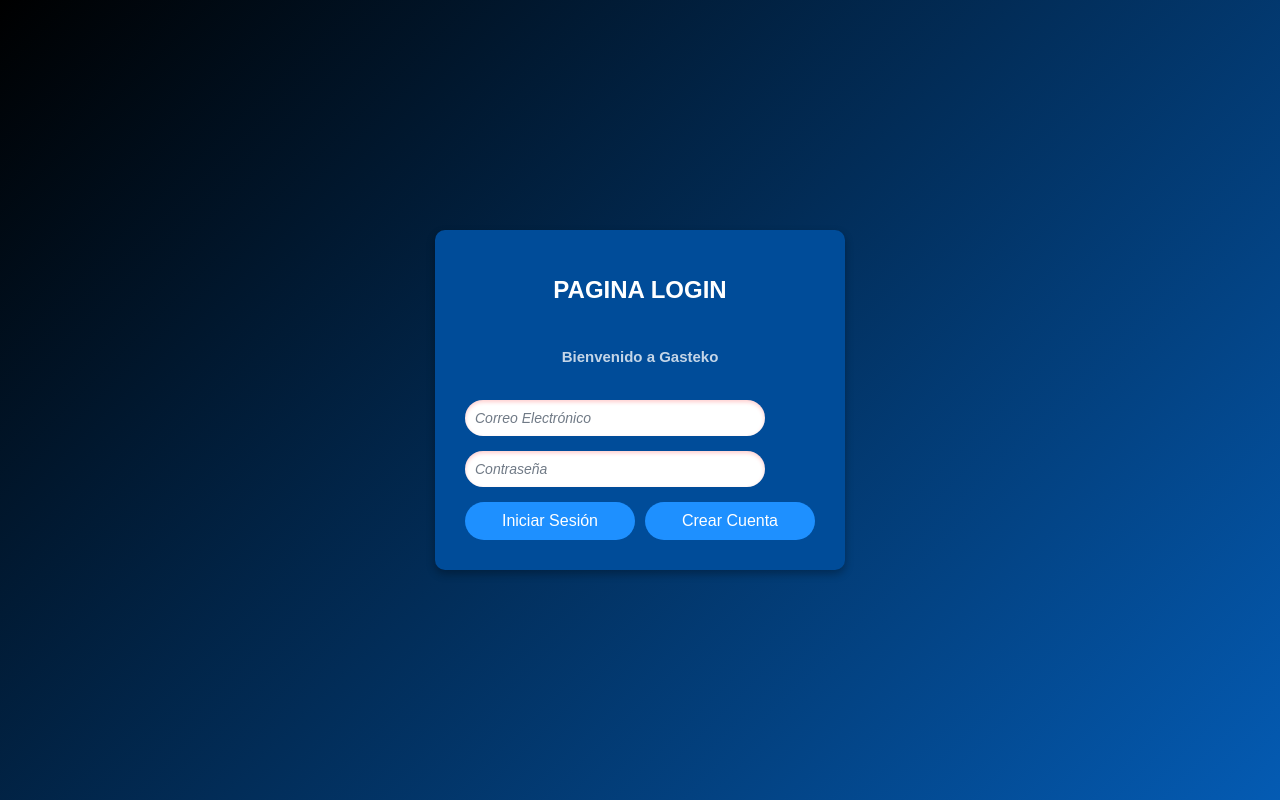
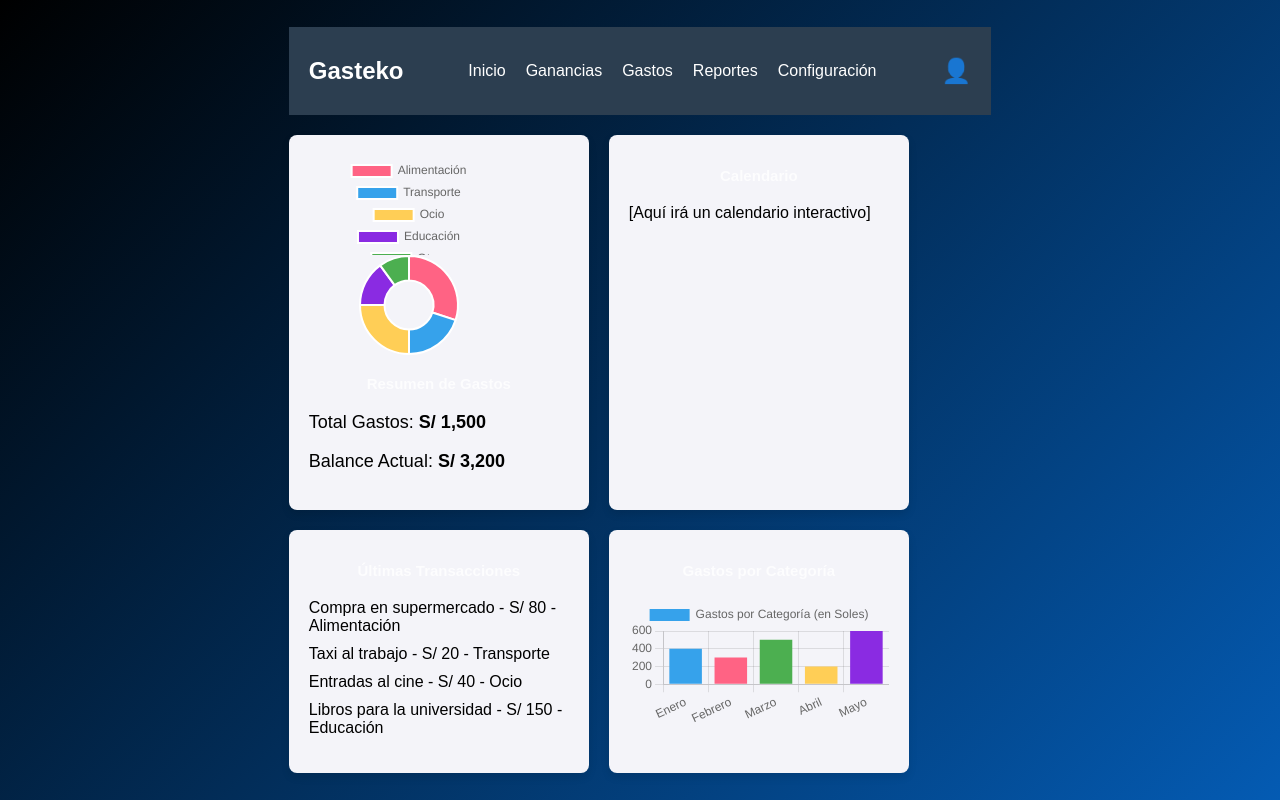
Before and after one commit to JTastico/Gasteko-finance, a React (Create React App) app in the folder frontend/: page / in a window 1280 px wide. Before the commit this address led to /login. Built offline with nearby package versions, Linux system fonts and the light colour scheme.

Commit message:
Add basic dashboard

```diff
--- a/frontend/package.json
+++ b/frontend/package.json
@@ -7,7 +7,11 @@
     "@testing-library/react": "^13.4.0",
     "@testing-library/user-event": "^13.5.0",
     "axios": "^1.7.8",
+    "chart.js": "^4.4.7",
+    "lucide-react": "^0.462.0",
     "react": "^18.3.1",
+    "react-calendar": "^5.1.0",
+    "react-chartjs-2": "^5.2.0",
     "react-dom": "^18.3.1",
     "react-router-dom": "^7.0.1",
     "react-scripts": "5.0.1",
--- a/frontend/src/App.js
+++ b/frontend/src/App.js
@@ -8,7 +8,6 @@ import Login from './components/Auth/Login';
 import Register from './components/Auth/Register';
 import Layout from './components/Layout/Layout';
 import PrivateRoute from './components/Auth/PrivateRoute';
-import SuccessMessage from './components/SuccessMessage'; // Importar el nuevo componente
 
 function App() {
   return (
@@ -16,8 +15,7 @@ function App() {
       <Routes>
         <Route path="/login" element={<Login />} />
         <Route path="/register" element={<Register />} />
-        <Route path="/success" element={<SuccessMessage />} /> {/* Ruta para mostrar el mensaje */}
-
+        <Route path="/" element={<Dashboard />} />
         <Route
           path="/"
           element={
--- a/frontend/src/components/Auth/Login.js
+++ b/frontend/src/components/Auth/Login.js
@@ -1,7 +1,10 @@
 import React, { useState } from 'react';
 import axios from 'axios';
+import "./styles_all.css";
+import { useNavigate } from 'react-router-dom';
 
 const Login = () => {
+  const navigate = useNavigate();
   const [formData, setFormData] = useState({ correo: '', password: '' });
 
   const handleInputChange = (e) => {
@@ -14,6 +17,7 @@ const Login = () => {
       .then(response => {
         localStorage.setItem('authToken', response.data.token);
         alert('Inicio de sesión exitoso');
+        navigate('/'); // Redirige al dashboard o a la ruta principal
       })
       .catch(error => console.error('Error al iniciar sesión:', error));
   };
--- a/frontend/src/components/Auth/PrivateRoute.js
+++ b/frontend/src/components/Auth/PrivateRoute.js
@@ -2,7 +2,7 @@ import React from 'react';
 import { Navigate } from 'react-router-dom';
 
 const PrivateRoute = ({ children }) => {
-  const isAuthenticated = localStorage.getItem('authToken'); // Ejemplo básico de autenticación
+  const isAuthenticated = !!localStorage.getItem('authToken'); // Verifica el token
   return isAuthenticated ? children : <Navigate to="/login" />;
 };
 
--- a/frontend/src/pages/Dashboard.js
+++ b/frontend/src/pages/Dashboard.js
@@ -1,50 +1,86 @@
-import React, { useState, useEffect } from 'react';
-import IncomeExpenseChart from '../components/Dashboard/IncomeExpenseChart';
-import ExpenseCategoryChart from '../components/Dashboard/ExpenseCategoryChart';
-import BalanceCard from '../components/Dashboard/BalanceCard';
-import { transactionService } from '../services/transactionService';
+import React from 'react';
+import { Link } from 'react-router-dom';
+import { Doughnut, Bar } from 'react-chartjs-2';
+import 'chart.js/auto';
+import './css/Dashboard.css';
 
 const Dashboard = () => {
-  const [monthlySummary, setMonthlySummary] = useState(null);
-  const [categoryExpenses, setCategoryExpenses] = useState([]);
+  const pieData = {
+    labels: ['Alimentación', 'Transporte', 'Ocio', 'Educación', 'Otros'],
+    datasets: [
+      {
+        data: [30, 20, 25, 15, 10],
+        backgroundColor: ['#FF6384', '#36A2EB', '#FFCE56', '#8A2BE2', '#4CAF50'],
+        hoverOffset: 4,
+      },
+    ],
+  };
 
-  useEffect(() => {
-    const fetchDashboardData = async () => {
-      const currentDate = new Date();
-      try {
-        const summaryResponse = await transactionService.getMonthlyExpenseSummary(
-          currentDate.getFullYear(),
-          currentDate.getMonth() + 1
-        );
-        setMonthlySummary(summaryResponse.data);
-
-        const categoryResponse = await transactionService.getExpenseByCategory(
-          currentDate.getFullYear(),
-          currentDate.getMonth() + 1
-        );
-        setCategoryExpenses(categoryResponse.data);
-      } catch (error) {
-        console.error('Error fetching dashboard data', error);
-      }
-    };
-
-    fetchDashboardData();
-  }, []);
+  const barData = {
+    labels: ['Enero', 'Febrero', 'Marzo', 'Abril', 'Mayo'],
+    datasets: [
+      {
+        label: 'Gastos por Categoría (en Soles)',
+        data: [400, 300, 500, 200, 600], // Gastos en soles
+        backgroundColor: ['#36A2EB', '#FF6384', '#4CAF50', '#FFCE56', '#8A2BE2'],
+      },
+    ],
+  };
 
   return (
-    <div className="dashboard">
-      <h1>Panel de Control</h1>
-      {monthlySummary && (
-        <BalanceCard
-          income={monthlySummary.total_income}
-          expenses={monthlySummary.total_expenses}
-          balance={monthlySummary.balance}
-        />
-      )}
+    <div className="dashboard-container">
+      {/* Barra de navegación */}
+      <nav className="dashboard-navbar">
+        <h1 className="dashboard-logo">Gasteko</h1>
+        <div className="dashboard-nav-links">
+          <Link to="/" className="dashboard-link">Inicio</Link>
+          <Link to="/transactions" className="dashboard-link">Ganancias</Link>
+          <Link to="/transactions" className="dashboard-link">Gastos</Link>
+          <Link to="/budgets" className="dashboard-link">Reportes</Link>
+          <Link to="/categories" className="dashboard-link">Configuración</Link>
+        </div>
+        <div className="dashboard-profile">
+          <span>👤</span>
+        </div>
+      </nav>
 
-      <div className="charts-container">
-        <IncomeExpenseChart data={monthlySummary} />
-        <ExpenseCategoryChart data={categoryExpenses} />
+      {/* Sección Principal */}
+      <div className="dashboard-main">
+        {/* Resumen de Gastos */}
+        <div className="dashboard-summary">
+          <div className="dashboard-chart">
+            <Doughnut data={pieData} />
+          </div>
+          <div className="dashboard-details">
+            <h2 className="dashboard-detail-title">Resumen de Gastos</h2>
+            <p>Total Gastos: <strong>S/ 1,500</strong></p> {/* Monto total en soles */}
+            <p>Balance Actual: <strong>S/ 3,200</strong></p> {/* Balance en soles */}
+          </div>
+        </div>
+
+        {/* Calendario Interactivo */}
+        <div className="dashboard-calendar">
+          <h2>Calendario</h2>
+          <p className="dashboard-placeholder">[Aquí irá un calendario interactivo]</p>
+        </div>
+      </div>
+
+      {/* Sección Inferior */}
+      <div className="dashboard-lower-section">
+        <div className="dashboard-transactions">
+          <h2>Últimas Transacciones</h2>
+          <ul className="dashboard-list">
+            <li>Compra en supermercado - S/ 80 - Alimentación</li> {/* Ejemplo de gasto en alimentos */}
+            <li>Taxi al trabajo - S/ 20 - Transporte</li> {/* Ejemplo de gasto en transporte */}
+            <li>Entradas al cine - S/ 40 - Ocio</li> {/* Ejemplo de gasto en ocio */}
+            <li>Libros para la universidad - S/ 150 - Educación</li> {/* Ejemplo de gasto en educación */}
+          </ul>
+        </div>
+
+        <div className="dashboard-bar-chart">
+          <h2>Gastos por Categoría</h2>
+          <Bar data={barData} />
+        </div>
       </div>
     </div>
   );
--- /dev/null
+++ b/frontend/src/pages/css/Dashboard.css
@@ -0,0 +1,151 @@
+/* Estilos generales */
+.dashboard-container {
+  font-family: Arial, sans-serif;
+  padding: 20px;
+}
+
+.dashboard-navbar {
+  display: flex;
+  justify-content: space-between;
+  align-items: center;
+  background-color: #2c3e50;
+  padding: 10px 20px;
+  color: white;
+}
+
+.dashboard-logo {
+  font-size: 24px;
+  font-weight: bold;
+}
+
+.dashboard-nav-links {
+  display: flex;
+  gap: 20px;
+}
+
+.dashboard-link {
+  color: white;
+  text-decoration: none;
+  font-size: 16px;
+}
+
+.dashboard-link:hover {
+  text-decoration: underline;
+}
+
+.dashboard-profile {
+  font-size: 24px;
+}
+
+.dashboard-main {
+  display: flex;
+  flex-wrap: wrap;
+  gap: 20px;
+  margin-top: 20px;
+}
+
+/* Cada cuadro ocupará un 25% en pantallas grandes */
+.dashboard-summary, .dashboard-calendar, .dashboard-transactions, .dashboard-bar-chart {
+  flex: 1;
+  min-width: 300px;
+  max-width: 25%; /* Limita el ancho de cada sección a un 25% */
+  background-color: #f4f4f9;
+  padding: 20px;
+  border-radius: 8px;
+  box-shadow: 0 4px 8px rgba(0, 0, 0, 0.1);
+  box-sizing: border-box; /* Asegura que el padding no afecte el tamaño final */
+}
+
+.dashboard-chart {
+  height: 200px;
+  width: 100%;
+  margin-bottom: 20px;
+}
+
+.dashboard-details {
+  font-size: 18px;
+}
+
+.dashboard-lower-section {
+  display: flex;
+  flex-wrap: wrap;
+  gap: 20px;
+  margin-top: 20px;
+}
+
+/* Para la lista de transacciones */
+.dashboard-list {
+  list-style-type: none;
+  padding: 0;
+}
+
+.dashboard-list li {
+  margin-bottom: 10px;
+}
+
+/* Media Queries para pantallas más pequeñas */
+@media (max-width: 768px) {
+  .dashboard-navbar {
+    flex-direction: column;
+    align-items: flex-start;
+  }
+
+  .dashboard-nav-links {
+    flex-direction: column;
+    gap: 10px;
+  }
+
+  .dashboard-main {
+    flex-direction: column;
+  }
+
+  .dashboard-summary, .dashboard-calendar, .dashboard-transactions, .dashboard-bar-chart {
+    width: 100%; /* Se apilan verticalmente y ocupan todo el ancho */
+    min-width: 0;
+    max-width: none; /* Elimina el límite del 25% */
+  }
+
+  .dashboard-chart {
+    height: 150px; /* Ajusta la altura de los gráficos en pantallas pequeñas */
+  }
+
+  .dashboard-lower-section {
+    flex-direction: column;
+  }
+
+  .dashboard-transactions, .dashboard-bar-chart {
+    width: 100%; /* Asegura que se apilen correctamente */
+    min-width: 0;
+  }
+}
+
+/* Para pantallas extra pequeñas (teléfonos muy pequeños) */
+@media (max-width: 480px) {
+  .dashboard-logo {
+    font-size: 20px;
+  }
+
+  .dashboard-link {
+    font-size: 14px;
+  }
+
+  .dashboard-details {
+    font-size: 16px;
+  }
+
+  .dashboard-list li {
+    font-size: 14px;
+  }
+
+  .dashboard-profile {
+    font-size: 20px;
+  }
+
+  .dashboard-summary, .dashboard-calendar, .dashboard-transactions, .dashboard-bar-chart {
+    padding: 10px;
+  }
+
+  .dashboard-chart {
+    height: 120px; /* Ajusta la altura aún más si es necesario */
+  }
+}
```
Also changed, not shown: frontend/src/components/Layout/Header.js (+51 -0 lines), 1 other file (tests, documents, lock files or other folders).
